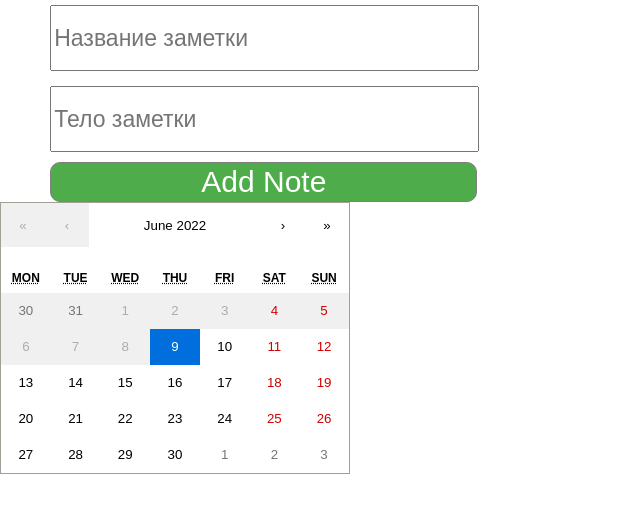
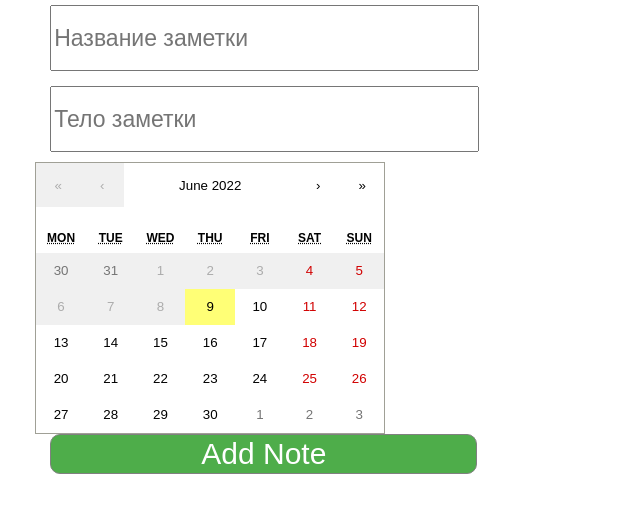
Before and after one commit to kesyavlad/pet-project, a React (Create React App) app: page / in a window 1280 px wide. Shown: the top 512 px of the page, without its empty margins (0-640 px from the left). Built offline with nearby package versions, Linux system fonts and the light colour scheme.

Commit message:
added time in notes fields

```diff
--- a/src/App.js
+++ b/src/App.js
@@ -4,7 +4,6 @@ import Nots from "./components/Nots";
 import AddedNotes from "./components/AddedNotes";
 import React, {useState} from "react";
 import Time from "./components/Time";
-import Clock from 'react-live-clock';
 import CustomCalendar from "./components/CustomCalendar";
 
 
@@ -13,13 +12,15 @@ function App() {
     const[notes, setNotes] = useState([])
     const [title, setTitle]=useState('')
     const [body, setBody] = useState('')
+    const [value, setValue] = useState()
+    const addNewNotes = () => {
+      const newNote = {
+          id: Date.now(),
+          title,
+          body,
+          value
+      }
 
-    const addNewNotes = () => {
-      const newNote ={
-          id:Date.now(),
-          title,
-          body
-      }
       setNotes([...notes,newNote])
         setTitle('')
         setBody('')
@@ -44,13 +45,14 @@ function App() {
             placeholder = "Тело заметки "
             onChange = {e =>setBody(e.target.value)}
             value = {body}/>
+                <CustomCalendar value={value} setValue ={setValue}/>
         <button className="buttonColor" onClick={addNewNotes}>Add Note</button>
             </div>
+
         <Time/>
         </div>
-        <CustomCalendar/>
         <div className='flexElement'>
-            {notes.map((notes, index)=><Nots number ={index + 1} remove = {deleteNotes} post={notes}/>)}
+            {notes.map((notes, index)=><Nots number ={index + 1} remove = {deleteNotes} value={value} post={notes}/>)}
         </div>
     </>
   );
--- a/src/components/CustomCalendar.jsx
+++ b/src/components/CustomCalendar.jsx
@@ -1,16 +1,12 @@
 import React,{useState} from 'react';
 import Calendar from 'react-calendar';
 import 'react-calendar/dist/Calendar.css';
-import dayjs from 'dayjs';
 
-const CustomCalendar = () => {
-    const [value, onChange] = useState(new Date());
-    console.log(value)
-
+const CustomCalendar = ({setValue , value}) => {
     return (
             <div>
                 <Calendar
-                    onChange={onChange}
+                    onChange={setValue}
                     value={value}
                     minDate={new Date()}
                 />
--- a/src/components/Nots.jsx
+++ b/src/components/Nots.jsx
@@ -8,6 +8,7 @@ const Nots = (props,remove) => {
             <div>
             <strong>{props.number}.{props.post.title}</strong>
                 <div>{props.post.body}</div>
+                <div>{JSON.stringify(props.post.value)}</div>
             </div>
             <div>
             <img src={Clear} alt='deleteButton' onClick={()=>{props.remove(props.post)}}/>
--- a/src/components/Time.jsx
+++ b/src/components/Time.jsx
@@ -3,7 +3,7 @@ import Clock from 'react-live-clock';
 const Time = () => {
 return(
     <h1>
-    <Clock  format={'dddd, MMMM Mo, YYYY, h:mm:ss A'} interval={1000} ticking={true} />
+    <Clock  format={'h:mm:ss A'} interval={1000} ticking={true} />
     </h1>
 )
 };
```
